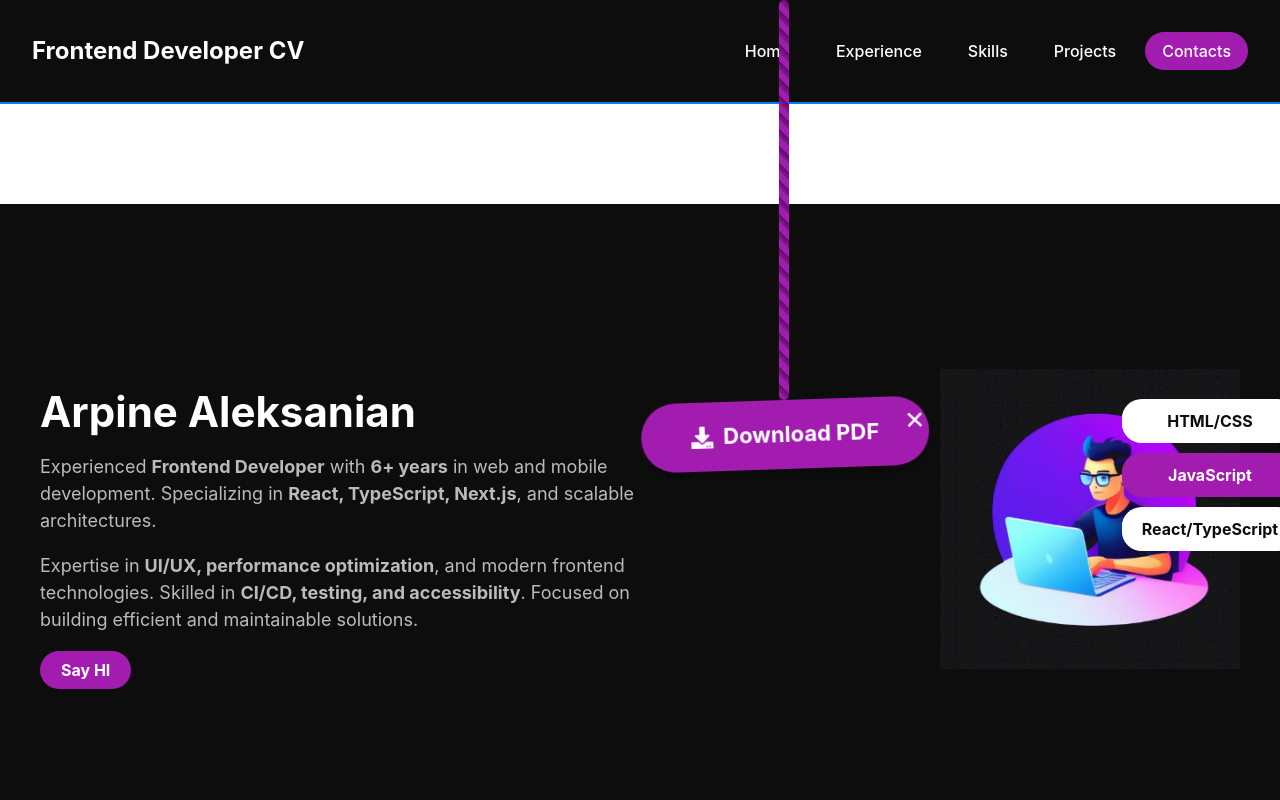
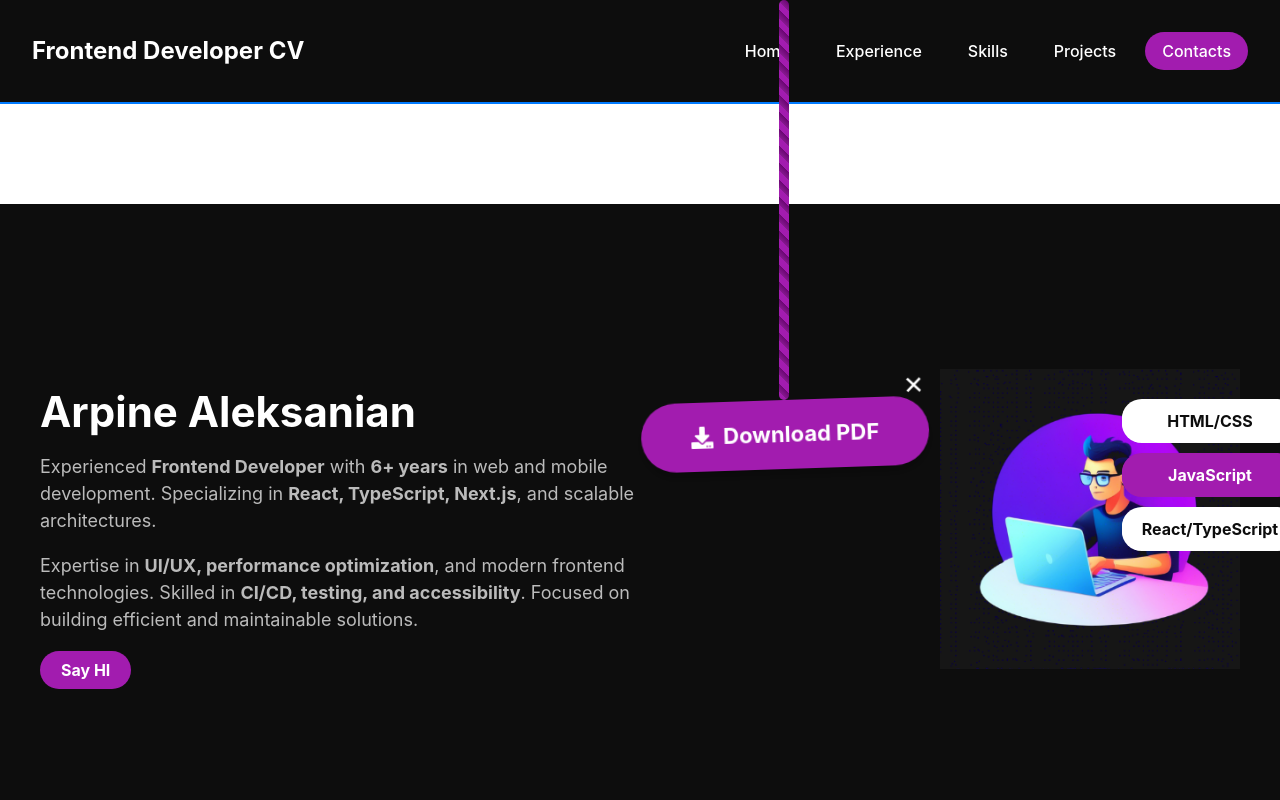
Before and after one commit to ArpaDev18/CV_FSD, a React (Vite) app: page / in a window 1280 px wide. Shown: the top 800 px of the page. Built offline with nearby package versions, Linux system fonts and the light colour scheme; no server answers.

Commit message:
feat: added spinner and download pdf button

```diff
--- a/src/widgets/DownloadButton/DownloadButton.module.scss
+++ b/src/widgets/DownloadButton/DownloadButton.module.scss
@@ -60,7 +60,7 @@
 
 .closeButton {
   position: absolute;
-  top: -5px;
+  top: -40px;
   right: -30px;
   background: none;
   border: none;
```
